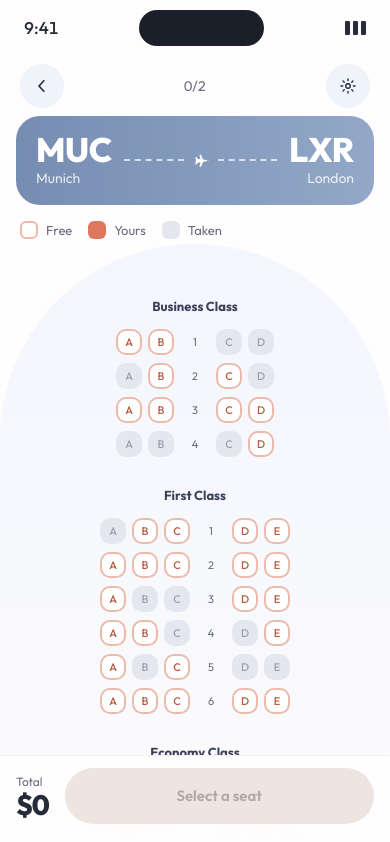
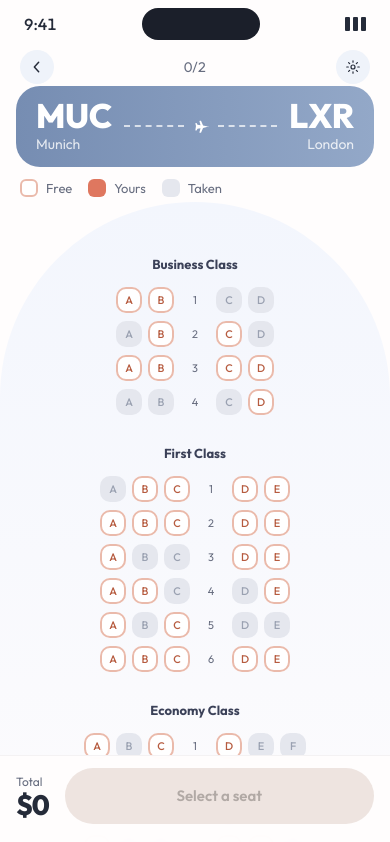
Before and after one commit to diarpicu2022-commits/Airplane-passenger-mockup-workshop, a Next.js app: page / in a window 390 px wide. Shown: the top 842 px of the page. Built offline with nearby package versions, Linux system fonts and the light colour scheme.

Commit message:
feat: components buttons

```diff
--- a/src/app/globals.css
+++ b/src/app/globals.css
@@ -113,6 +113,23 @@ body {
   left: calc(var(--seat-gap-x) / -2);
 }
 
+/* Controles redondos de cabecera: el mockup los dibuja a 34px. El círculo
+   visible se queda en 34px y el área activa se lleva a 44x44 con un
+   pseudo-elemento centrado. Aquí no hay vecinos, así que no solapa nada. */
+.toque-44 {
+  position: relative;
+}
+
+.toque-44::after {
+  content: "";
+  position: absolute;
+  top: 50%;
+  left: 50%;
+  width: 44px;
+  height: 44px;
+  transform: translate(-50%, -50%);
+}
+
 /* ============================================================================
    SCROLL DEL MAPA (escritorio)
    El mockup dibuja una barra coral fina a la derecha del fuselaje.
--- a/src/components/BotonAsiento.tsx
+++ b/src/components/BotonAsiento.tsx
@@ -25,7 +25,10 @@ export function BotonAsiento({ asiento, nombreCabina, seleccionado, onToggle }:
     ? "bg-taken text-taken-ink"
     : seleccionado
       ? "bg-coral text-ink"
-      : "border-2 border-coral-line bg-white text-coral-ink";
+      : // El contorno va como box-shadow interior y no como border: el border
+        // encoge la caja de relleno y dejaba al asiento libre con MENOS área
+        // activa que al ocupado. Se ve idéntico, la geometría queda uniforme.
+        "bg-white text-coral-ink shadow-[inset_0_0_0_2px_var(--color-coral-line)]";
 
   const situacion = ocupado ? "ocupado" : seleccionado ? "elegido" : "disponible";
 
--- a/src/components/PantallaSeleccion.tsx
+++ b/src/components/PantallaSeleccion.tsx
@@ -101,7 +101,7 @@ export function PantallaSeleccion({ vuelo }: { vuelo: Vuelo }) {
         <CabeceraMovil elegidos={elegidos.length} maximo={vuelo.maxAsientos} />
         <CardRutaMovil vuelo={vuelo} />
 
-        <div className="shrink-0 px-5 pt-4 pb-1 lg:hidden">
+        <div className="shrink-0 px-5 pt-3 pb-1 lg:hidden">
           <Leyenda variante="movil" />
         </div>
 
--- a/src/components/RielVuelo.tsx
+++ b/src/components/RielVuelo.tsx
@@ -85,7 +85,7 @@ export function RielVuelo({ vuelo, elegidos, cabinaMostrada, precioSeleccion }:
         <button
           type="button"
           aria-label="Volver a los detalles del vuelo"
-          className="grid size-9 shrink-0 cursor-pointer place-items-center rounded-full bg-white text-ink transition-transform duration-150 ease-soft active:scale-95"
+          className="toque-44 grid size-9 shrink-0 cursor-pointer place-items-center rounded-full bg-white text-ink transition-transform duration-150 ease-soft active:scale-95"
         >
           <IconoChevron className="size-4" />
         </button>
--- a/src/components/movil.tsx
+++ b/src/components/movil.tsx
@@ -14,12 +14,12 @@ import { BotonReservar } from "@/components/BotonReservar";
 export function BarraDeEstadoSimulada() {
   return (
     <div
-      className="flex h-14 shrink-0 items-center justify-between px-6 lg:hidden"
+      className="flex h-12 shrink-0 items-center justify-between px-6 lg:hidden"
       aria-hidden="true"
     >
-      <span className="text-[17px] font-medium text-ink tabular-nums">9:41</span>
+      <span className="text-[16px] font-medium text-ink tabular-nums">9:41</span>
 
-      <span className="h-9 w-[125px] rounded-full bg-island" />
+      <span className="h-8 w-[118px] rounded-full bg-island" />
 
       <span className="flex items-center gap-[3px]">
         {[0, 1, 2].map((i) => (
@@ -37,13 +37,13 @@ interface PropsCabecera {
 
 export function CabeceraMovil({ elegidos, maximo }: PropsCabecera) {
   return (
-    <header className="flex shrink-0 items-center justify-between px-5 py-2 lg:hidden">
+    <header className="flex shrink-0 items-center justify-between px-5 py-0.5 lg:hidden">
       <button
         type="button"
         aria-label="Volver a los detalles del vuelo"
-        className="grid size-11 cursor-pointer place-items-center rounded-full bg-rail-cold-bottom text-ink transition-transform duration-150 ease-soft active:scale-95"
+        className="toque-44 grid size-[34px] cursor-pointer place-items-center rounded-full bg-rail-cold-bottom text-ink transition-transform duration-150 ease-soft active:scale-95"
       >
-        <IconoChevron className="size-[18px]" />
+        <IconoChevron className="size-4" />
       </button>
 
       <Contador elegidos={elegidos} maximo={maximo} />
@@ -51,9 +51,9 @@ export function CabeceraMovil({ elegidos, maximo }: PropsCabecera) {
       <button
         type="button"
         aria-label="Preferencias de asiento"
-        className="grid size-11 cursor-pointer place-items-center rounded-full bg-rail-cold-bottom text-ink transition-transform duration-150 ease-soft active:scale-95"
+        className="toque-44 grid size-[34px] cursor-pointer place-items-center rounded-full bg-rail-cold-bottom text-ink transition-transform duration-150 ease-soft active:scale-95"
       >
-        <IconoAjustes className="size-[18px]" />
+        <IconoAjustes className="size-4" />
       </button>
     </header>
   );
@@ -69,7 +69,7 @@ export function CardRutaMovil({ vuelo }: { vuelo: Vuelo }) {
   return (
     <section
       aria-label={`Vuelo de ${vuelo.origen.ciudad} a ${vuelo.destino.ciudad}`}
-      className="mx-4 flex shrink-0 items-center gap-3 rounded-card bg-linear-to-r from-steel-from to-steel-to px-5 py-4 text-white lg:hidden"
+      className="mx-4 flex shrink-0 items-center gap-3 rounded-card bg-linear-to-r from-steel-from to-steel-to px-5 py-3 text-white lg:hidden"
     >
       <div>
         <p className="text-[34px] leading-[1.05] font-extrabold tracking-[-0.01em]">
```
